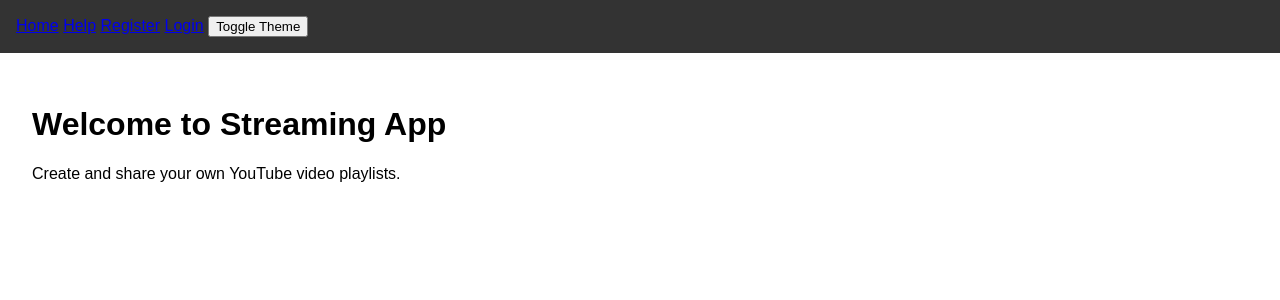
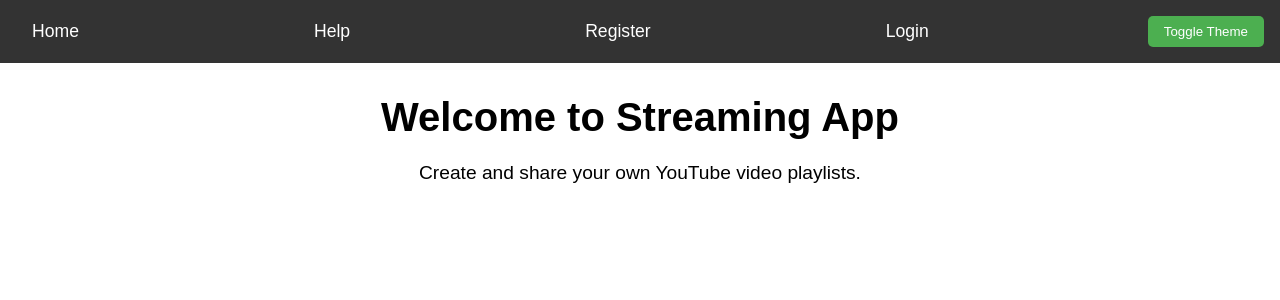
Before and after one commit to BillSkr/Streamify, a PHP site: page / in a window 1280 px wide. Shown: the top 300 px of the page. Run offline with PHP 8.4, Linux system fonts and the light colour scheme.

Commit message:
Add files via upload

```diff
--- a/public/css/style.css
+++ b/public/css/style.css
@@ -18,3 +18,72 @@
 /* Light/Dark theme */
 body.light { background: #f4f4f4; color: #333; }
 body.dark { background: #333; color: #f4f4f4; }
+
+body.light {
+    background-color: #ffffff;
+    color: #333333;
+}
+
+body.dark {
+    background-color: #1a1a1a;
+    color: #f0f0f0;
+}
+
+.navbar {
+    display: flex;
+    justify-content: space-between; /* Διατηρούμε την κατανομή του χώρου */
+    align-items: center;
+    background-color: #333;
+    padding: 1rem;
+    position: sticky;
+    top: 0;
+    z-index: 1000;
+}
+
+.navbar a {
+    color: #fff;
+    text-decoration: none;
+    margin: 0 1rem;
+    font-size: 1.1rem;
+}
+
+.navbar a:hover {
+    color: #ddd;
+}
+
+/* Προσθήκη: Στυλ για το user-info */
+.user-info {
+    color: #fff;
+    font-size: 1rem;
+    margin-right: 1rem;
+}
+
+#theme-toggle {
+    background-color: #4CAF50;
+    color: white;
+    border: none;
+    padding: 0.5rem 1rem;
+    cursor: pointer;
+    border-radius: 5px;
+}
+
+#theme-toggle:hover {
+    background-color: #45a049;
+}
+
+.container {
+    max-width: 800px;
+    margin: 2rem auto;
+    padding: 0 1rem;
+    text-align: center;
+}
+
+h1 {
+    font-size: 2.5rem;
+    margin-bottom: 1rem;
+}
+
+p {
+    font-size: 1.2rem;
+    line-height: 1.5;
+}
```
